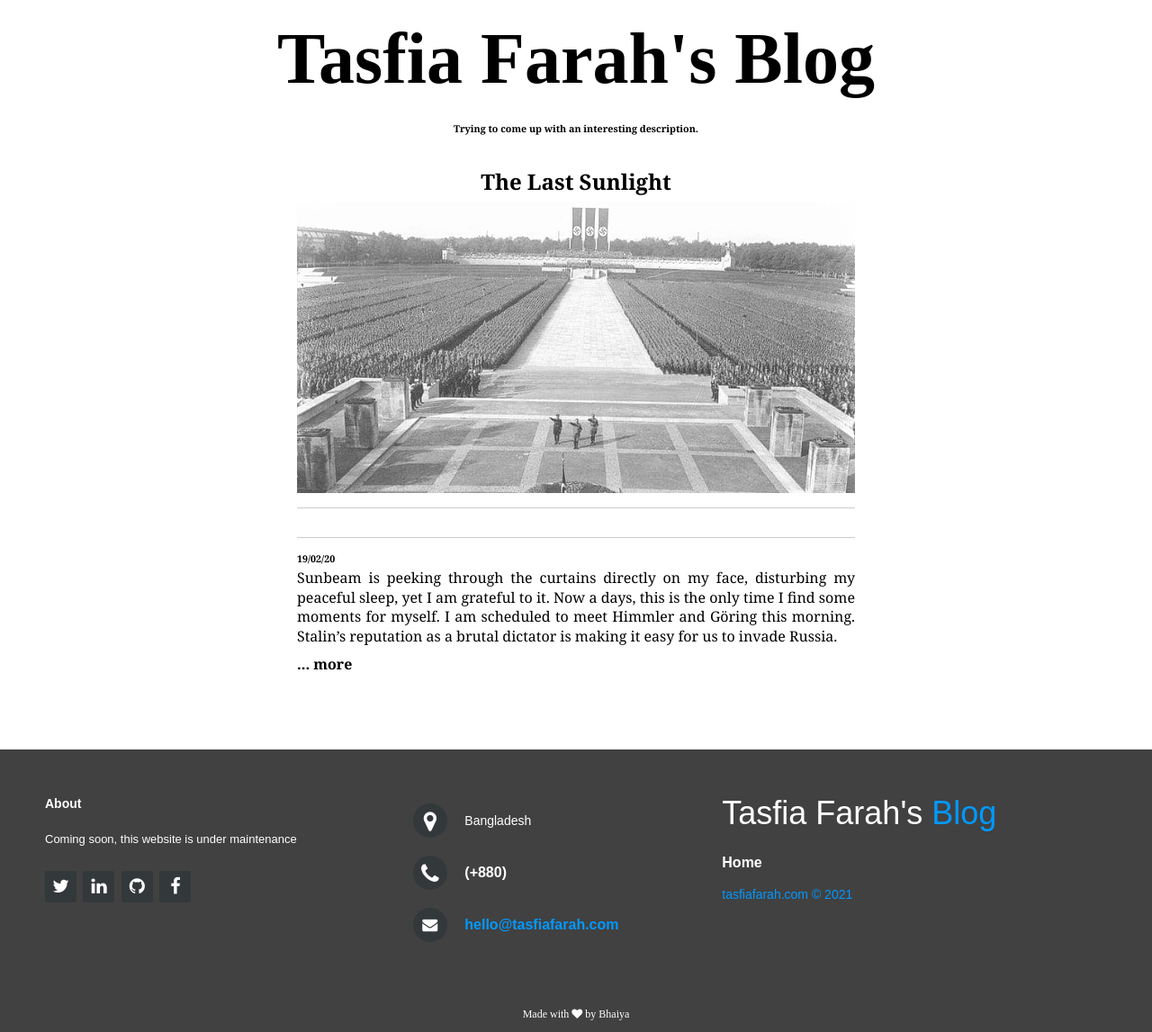
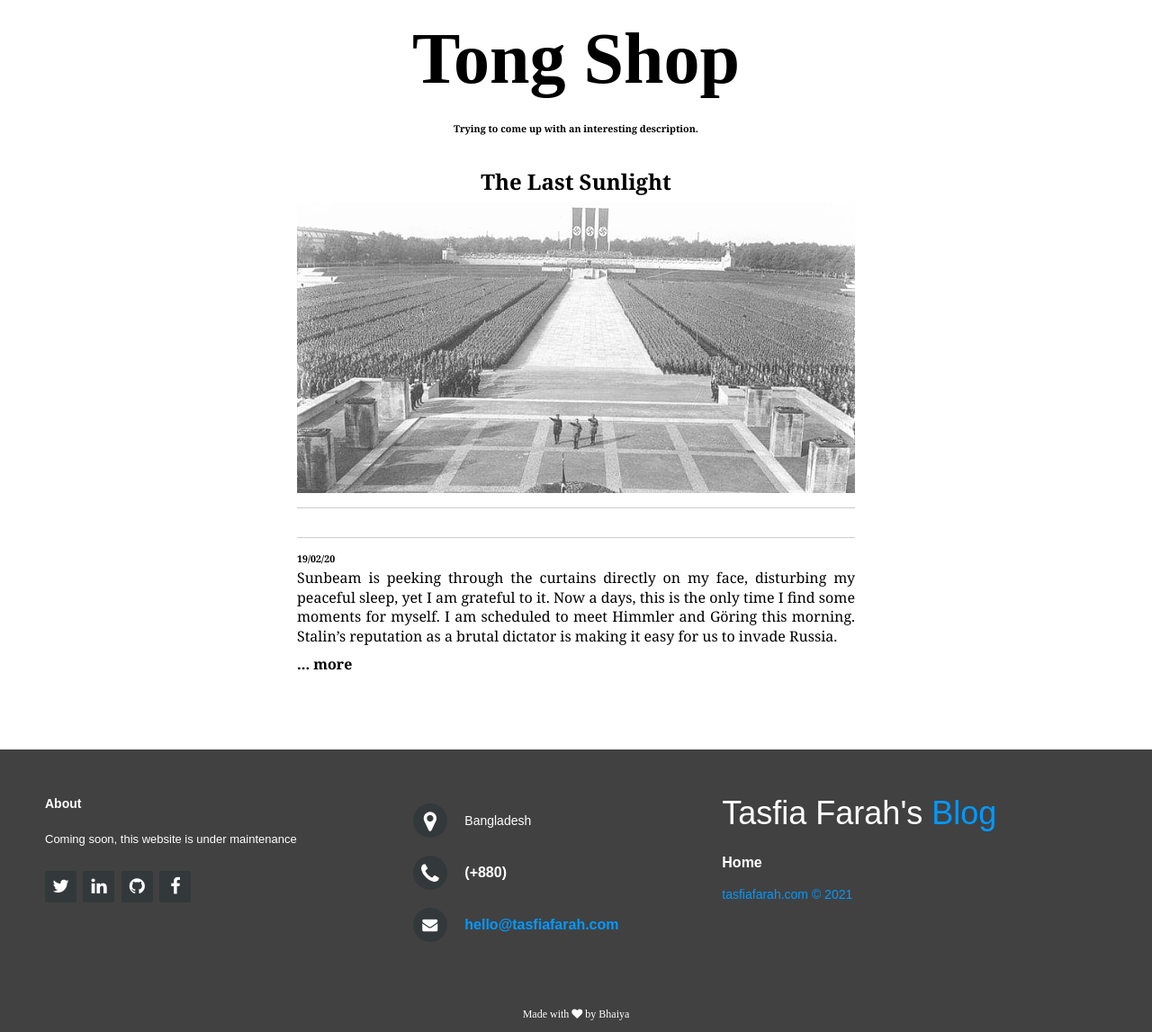
Before and after one commit to tasfiafarah/tasfiafarah.github.io, a Jekyll site: the page built from index.html, in a window 1280 px wide. Shown: the whole page at 90% size. Built offline with Jekyll 4.4.1, drawn with Linux system fonts in a browser that asks for light colours; nearby versions of some CDN libraries; some web fonts are replaced.

Commit message:
change blog title
blog name changed

```diff
--- a/_config.yml
+++ b/_config.yml
@@ -13,7 +13,7 @@
 # you will see them accessed via {{ site.title }}, {{ site.email }}, and so on.
 # You can create any custom variable you would like, and they will be accessible
 # in the templates via {{ site.myvariable }}.
-title: Tasfia Farah's Blog
+title: Tong Shop
 email: hello@tasfiafarah.com
 description: >- # this means to ignore newlines until "baseurl:"
   Trying to come up with an interesting description.
```
